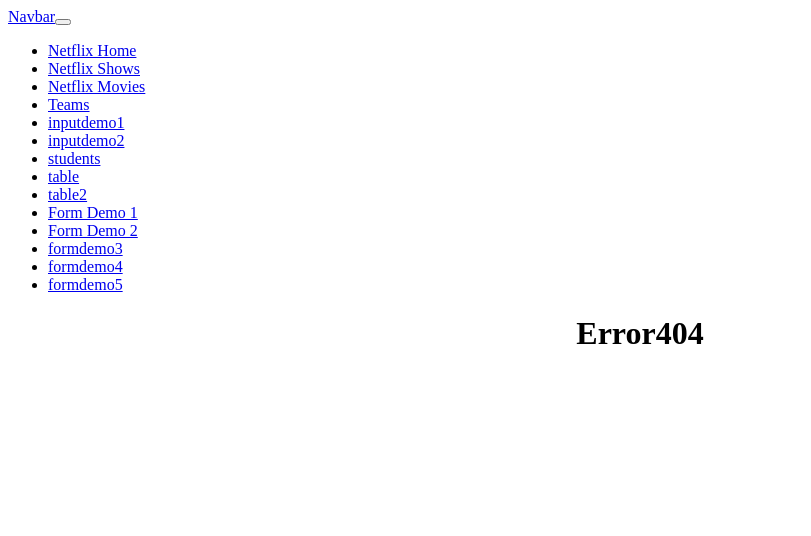
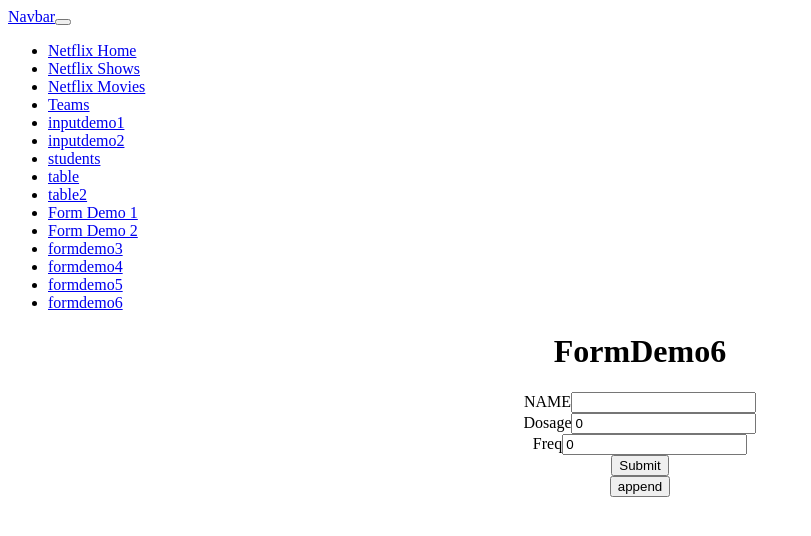
Before and after one commit to samirvithlani/mern_26_fullday25, a React app: page /formdemo6 in a window 1280 px wide. Shown: the top 536 px of the page, without its empty margins (0-811 px from the left). Built offline with nearby package versions, Linux system fonts and the light colour scheme; the HTML template or start-up script is replaced by a standard one.

Commit message:
dynamic form

```diff
--- a/src/App.jsx
+++ b/src/App.jsx
@@ -34,6 +34,7 @@
 import { FormDemo4 } from './components/form/FormDemo4'
 import { FormDemo5 } from './components/form/FormDemo5'
 import { Common } from './components/Common'
+import { FormDemo6 } from './components/form/FormDemo6'
 
 
 function App() {
@@ -65,6 +66,7 @@
           <Route path='/formdemo3' element = {<FormDemo3/>}></Route>
           <Route path='/formdemo4' element ={<FormDemo4/>}></Route>
           <Route path='/formdemo5' element ={<FormDemo5/>}></Route>
+          <Route path='/formdemo6' element ={<FormDemo6/>}></Route>
           <Route path='/common' element = {<Common/>}></Route>
         </Routes>
     </div>
--- a/src/components/Navbar.jsx
+++ b/src/components/Navbar.jsx
@@ -118,6 +118,11 @@
                 formdemo5
               </Link>
             </li>
+            <li class="nav-item active">
+              <Link class="nav-link" to="/formdemo6">
+                formdemo6
+              </Link>
+            </li>
 
 
 
--- /dev/null
+++ b/src/components/form/FormDemo6.jsx
@@ -0,0 +1,45 @@
+import React from 'react'
+import { useFieldArray, useForm } from 'react-hook-form'
+
+export const FormDemo6 = () => {
+
+    const{register,handleSubmit,control}=useForm({defaultValues:{medicine:[{name:"",dosage:0,freq:0}]}})
+
+    const {append,remove,fields}=useFieldArray({control,name:"medicine"})
+    //fileds ==>array
+
+    const submitHandler = (data)=>{
+        console.log(data)
+    }
+
+  return (
+    <div style={{textAlign:"center"}}>
+        <h1>FormDemo6</h1>
+        <form onSubmit={handleSubmit(submitHandler)}>
+            {
+                fields.map((f,index)=>{
+                    return <div>
+                        <div>
+                            <label>NAME</label>
+                            <input type='text' {...register(`medicine.${index}.name`)}></input>
+                        </div>
+                        <div>
+                            <label>Dosage</label>
+                            <input type='text' {...register(`medicine.${index}.dosage`)}></input>
+                        </div>
+                        <div>
+                            <label>Freq</label>
+                            <input type='text' {...register(`medicine.${index}.freq`)}></input>
+                        </div>
+                    </div>
+                })
+            }
+            <div>
+
+                <input type='submit'></input>
+            </div>
+        </form>
+        <button onClick={()=>{append([{name:"",dosage:0,freq:0}])}}>append</button>
+    </div>
+  )
+}
```
